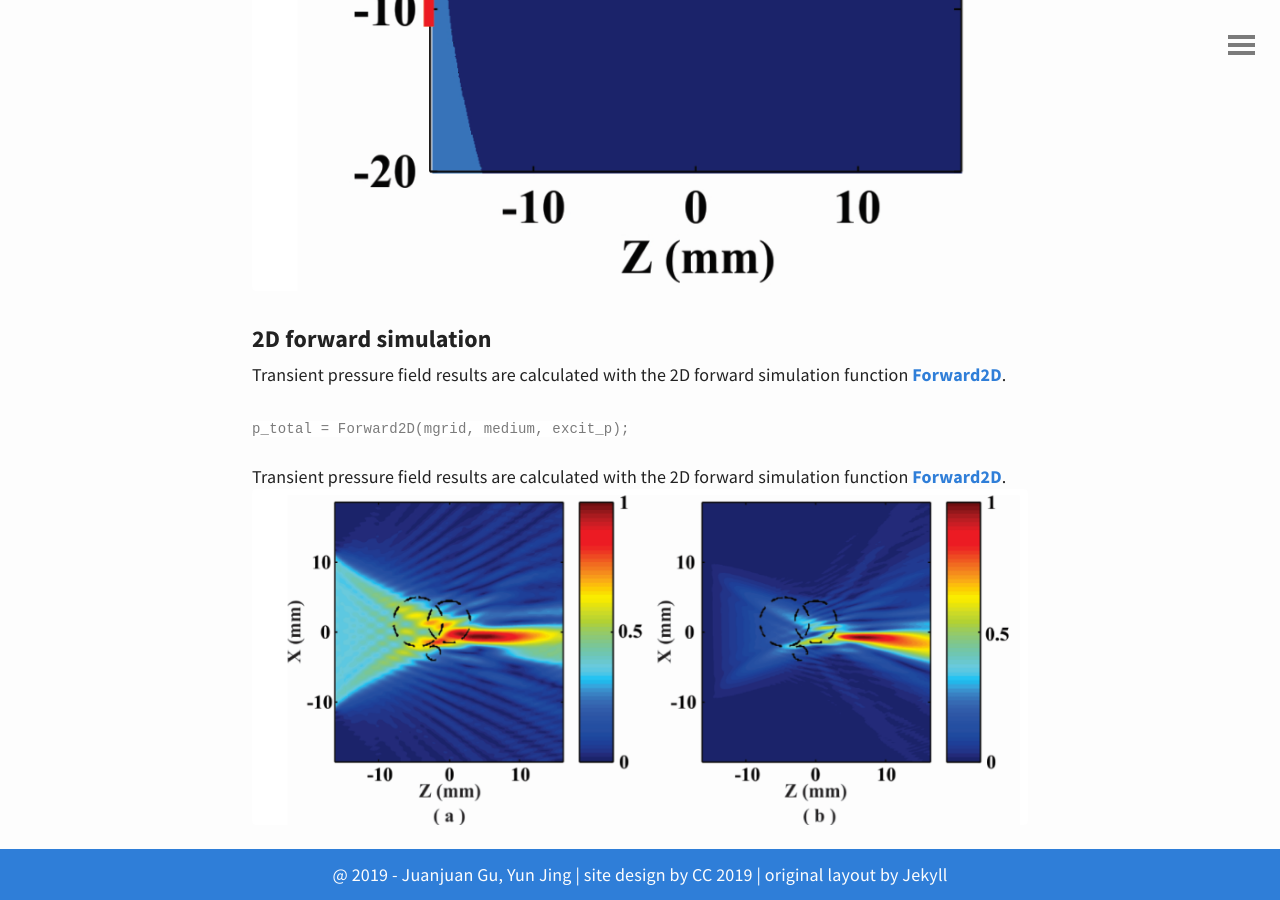
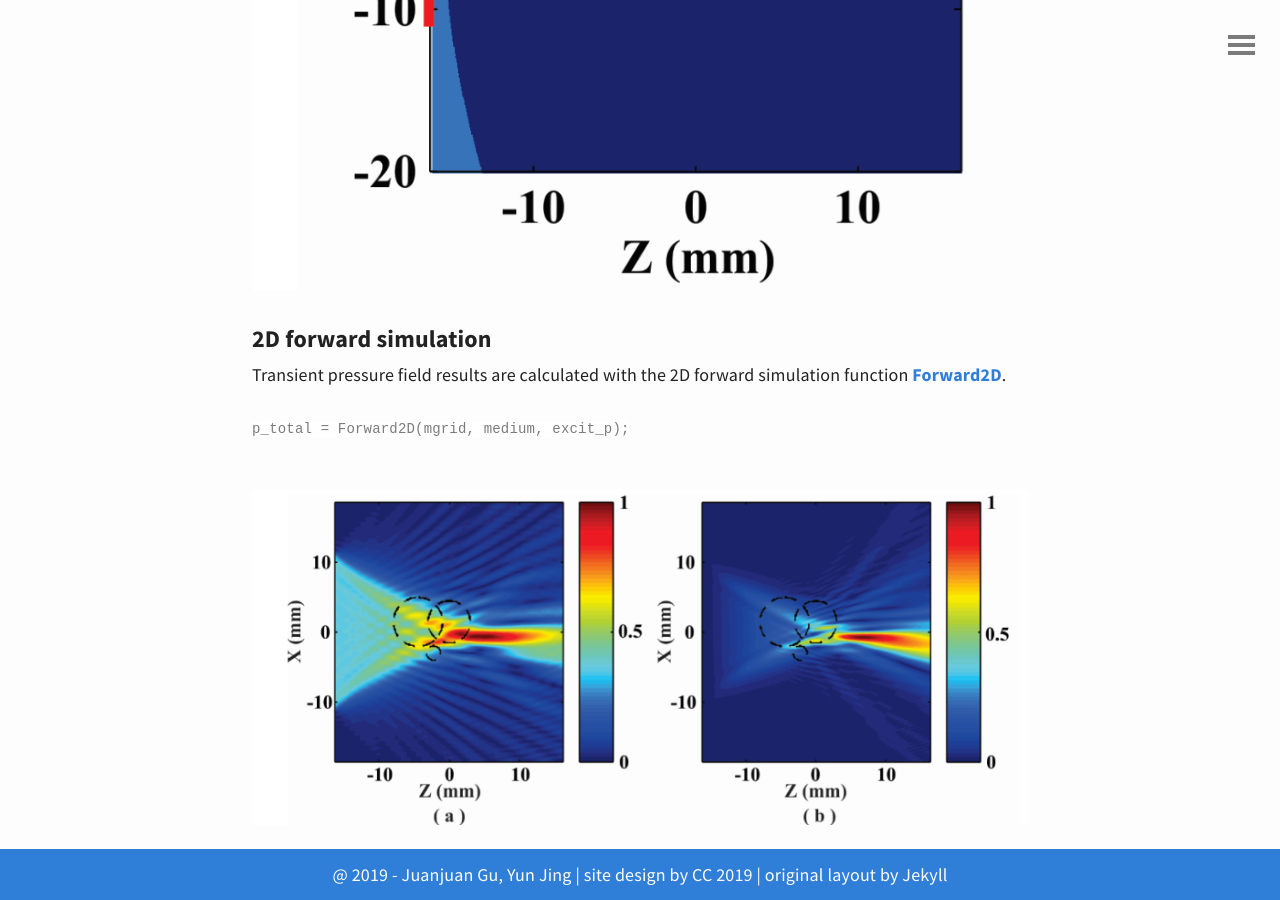
Before and after one commit to m-SOUND/mSOUND, a Jekyll site: the page built from _posts/2019-02-18-Wave_propagation_in_2D_heterogeneous_media.html, in a window 1280 px wide and 900 px high, scrolled down 1905 px. Built offline with Jekyll 4.4.1, drawn with Linux system fonts in a browser that asks for light colours.

Commit message:
Update 2019-02-18-Wave_propagation_in_2D_heterogeneous_media.html

```diff
--- a/_posts/2019-02-18-Wave_propagation_in_2D_heterogeneous_media.html
+++ b/_posts/2019-02-18-Wave_propagation_in_2D_heterogeneous_media.html
@@ -80,7 +80,6 @@ A four-cycles gaussian-modulated pulse is used for the excitation signal and can
  </p>
 
 <p>
- Transient pressure field results are calculated with the 2D forward simulation function <a href="/mSOUND/functions">Forward2D</a>.
 <br>
   <img src="/mSOUND/img/cylinders_field.PNG" alt="fundamental and the second-harmonic pressure field">
 
```
